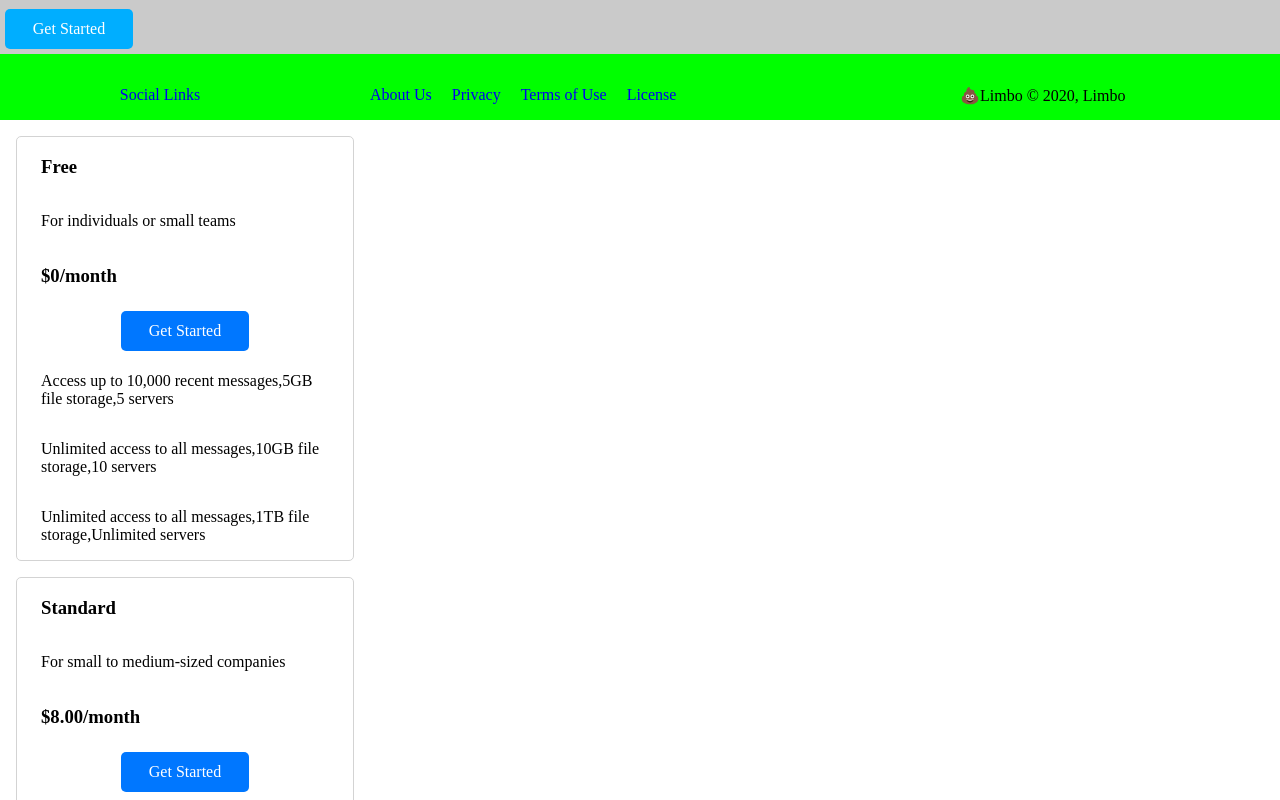
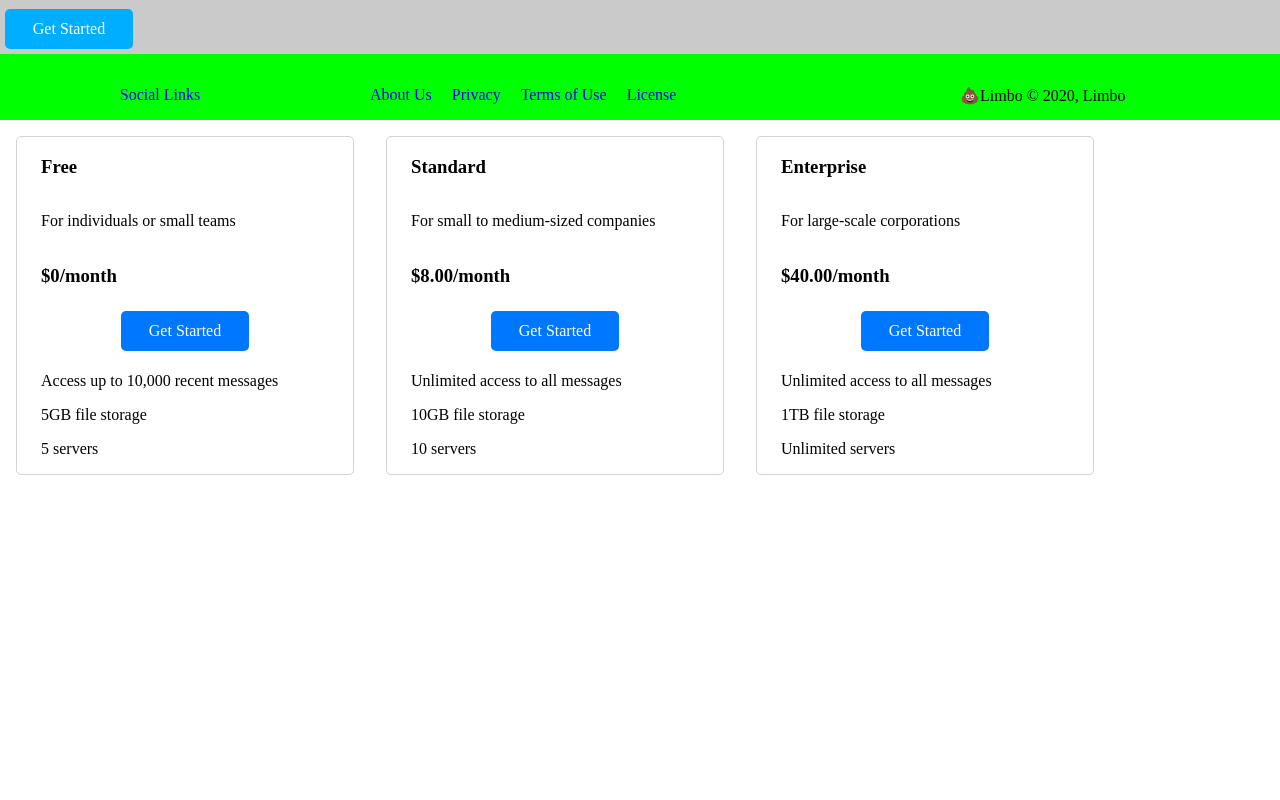
Before and after one commit to johnpagtama/limbo, an Angular app in the folder limbo/: page / in a window 1280 px wide. Shown: the part 680-1480 px from the top of the page. After the commit the page ends 1171 px from the top, so only its background shows below. Built offline with nearby package versions, Linux system fonts and the light colour scheme.

Commit message:
Added pricing component and updated card component

```diff
--- a/limbo/src/app/app.module.ts
+++ b/limbo/src/app/app.module.ts
@@ -13,6 +13,7 @@ import { MainFooterComponent } from './components/shared/main-footer/main-footer
 import { ButtonComponent } from './components/shared/button/button.component';
 import { FeatureComponent } from './components/shared/feature/feature.component';
 import { CardComponent } from './components/shared/card/card.component';
+import { PricingComponent } from './components/shared/pricing/pricing.component';
 
 @NgModule({
   declarations: [
@@ -26,7 +27,8 @@ import { CardComponent } from './components/shared/card/card.component';
     MainFooterComponent,
     ButtonComponent,
     FeatureComponent,
-    CardComponent
+    CardComponent,
+    PricingComponent
   ],
   imports: [
     BrowserModule,
--- a/limbo/src/app/components/shared/card/card.component.html
+++ b/limbo/src/app/components/shared/card/card.component.html
@@ -2,8 +2,12 @@
     <h3 class="card__title">{{data.title}}</h3>
     <p class="card__desc">{{data.description}}</p>
     <h3 class="card__price">{{data.price}}</h3>
-    <app-button class="card__button" routerLink="/Chat" text="{{data.buttonText}}" classes="btn btn__txt btn--main"></app-button>
-    <div *ngFor="let perk of perks">
-        <p class="card__perk">{{perk}}</p>
+    <app-button class="card__button"  text="{{data.buttonText}}" classes="btn btn__txt btn--main"></app-button>
+    <!-- <div *ngFor="let perk of perks"> -->
+    <div class="card__perk">
+        <p>{{data.messageCap}}</p>
+        <p>{{data.storageCap}}</p>
+        <p>{{data.serverCap}}</p>
     </div>
+    <!-- </div> -->
 </div>
--- a/limbo/src/app/components/shared/card/card.component.scss
+++ b/limbo/src/app/components/shared/card/card.component.scss
@@ -1,6 +1,6 @@
 @import '../../../../partials/class-templates';
 
-@include block(card, (display: grid,
+@include block(card, (display: inline-grid,
                       border: 1px solid #d3d3d3,
                       border-radius: 5px,
                       margin: 1rem,
--- a/limbo/src/app/components/shared/card/card.component.ts
+++ b/limbo/src/app/components/shared/card/card.component.ts
@@ -7,27 +7,39 @@ import { Card } from '../../../interfaces/card';
   styleUrls: ['./card.component.scss']
 })
 export class CardComponent implements OnInit {
-  perks: any[] = [
-    ['Access up to 10,000 recent messages', '5GB file storage', '5 servers'],
-    ['Unlimited access to all messages', '10GB file storage', '10 servers'],
-    ['Unlimited access to all messages', '1TB file storage', 'Unlimited servers']
-  ];
+  // perks: any[] = [
+  //   ['Access up to 10,000 recent messages', '5GB file storage', '5 servers'],
+  //   ['Unlimited access to all messages', '10GB file storage', '10 servers'],
+  //   ['Unlimited access to all messages', '1TB file storage', 'Unlimited servers']
+  // ];
 
   cardData: Card[] = [
     { title: 'Free',
       description: 'For individuals or small teams',
       price: '$0/month',
-      buttonText: 'Get Started' },
+      buttonText: 'Get Started',
+      messageCap: 'Access up to 10,000 recent messages',
+      storageCap: '5GB file storage',
+      serverCap: '5 servers'
+    },
 
     { title: 'Standard',
       description: 'For small to medium-sized companies',
       price: '$8.00/month',
-      buttonText: 'Get Started' },
+      buttonText: 'Get Started',
+      messageCap: 'Unlimited access to all messages',
+      storageCap: '10GB file storage',
+      serverCap: '10 servers'
+     },
 
     { title: 'Enterprise',
       description: 'For large-scale corporations',
       price: '$40.00/month',
-      buttonText: 'Get Started' }
+      buttonText: 'Get Started',
+      messageCap: 'Unlimited access to all messages',
+      storageCap: '1TB file storage',
+      serverCap: 'Unlimited servers'
+     }
   ];
 
   constructor() { }
--- /dev/null
+++ b/limbo/src/app/components/shared/pricing/pricing.component.html
@@ -0,0 +1 @@
+<p>pricing works!</p>
--- /dev/null
+++ b/limbo/src/app/components/shared/pricing/pricing.component.ts
@@ -0,0 +1,15 @@
+import { Component, OnInit } from '@angular/core';
+
+@Component({
+  selector: 'app-pricing',
+  templateUrl: './pricing.component.html',
+  styleUrls: ['./pricing.component.scss']
+})
+export class PricingComponent implements OnInit {
+
+  constructor() { }
+
+  ngOnInit(): void {
+  }
+
+}
--- a/limbo/src/app/interfaces/card.ts
+++ b/limbo/src/app/interfaces/card.ts
@@ -2,5 +2,8 @@ export interface Card {
     title: string,
     description: string,
     price: string,
-    buttonText: string
+    buttonText: string,
+    messageCap: string,
+    storageCap: string,
+    serverCap: string
 }
```
Also changed, not shown: limbo/src/app/components/shared/pricing/pricing.component.scss (added), 1 other file (tests, documents, lock files or other folders).
